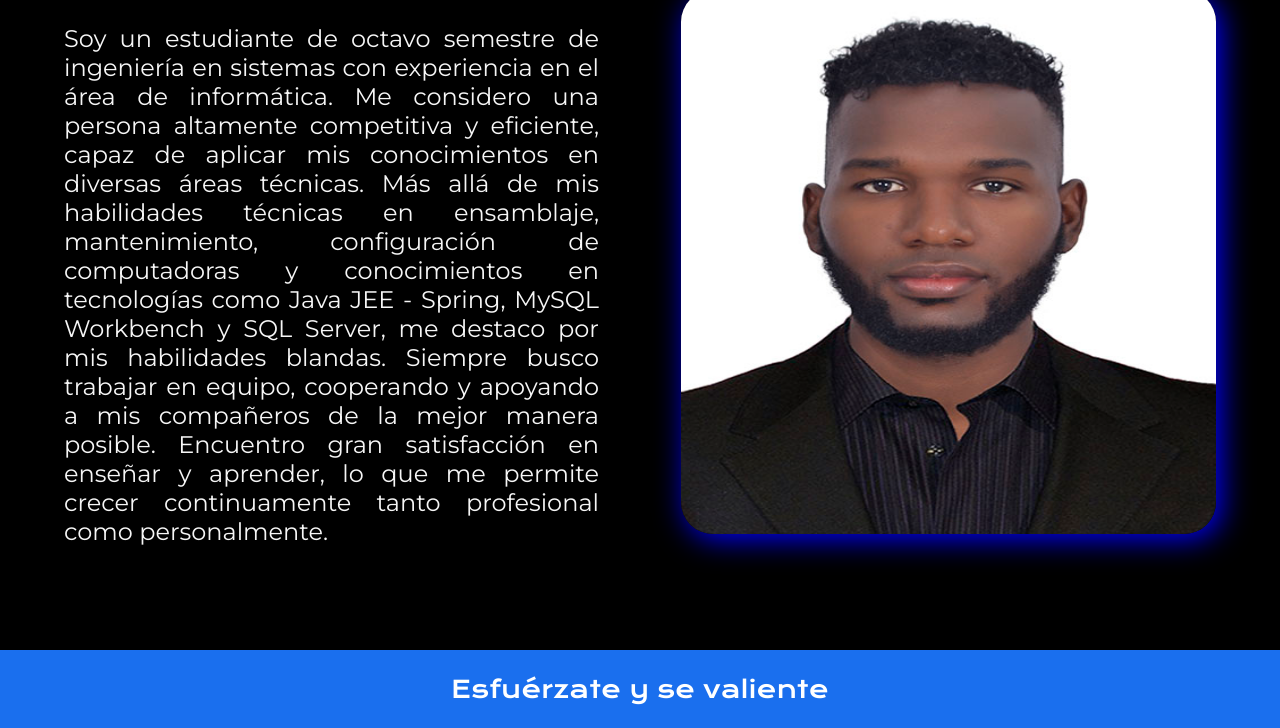
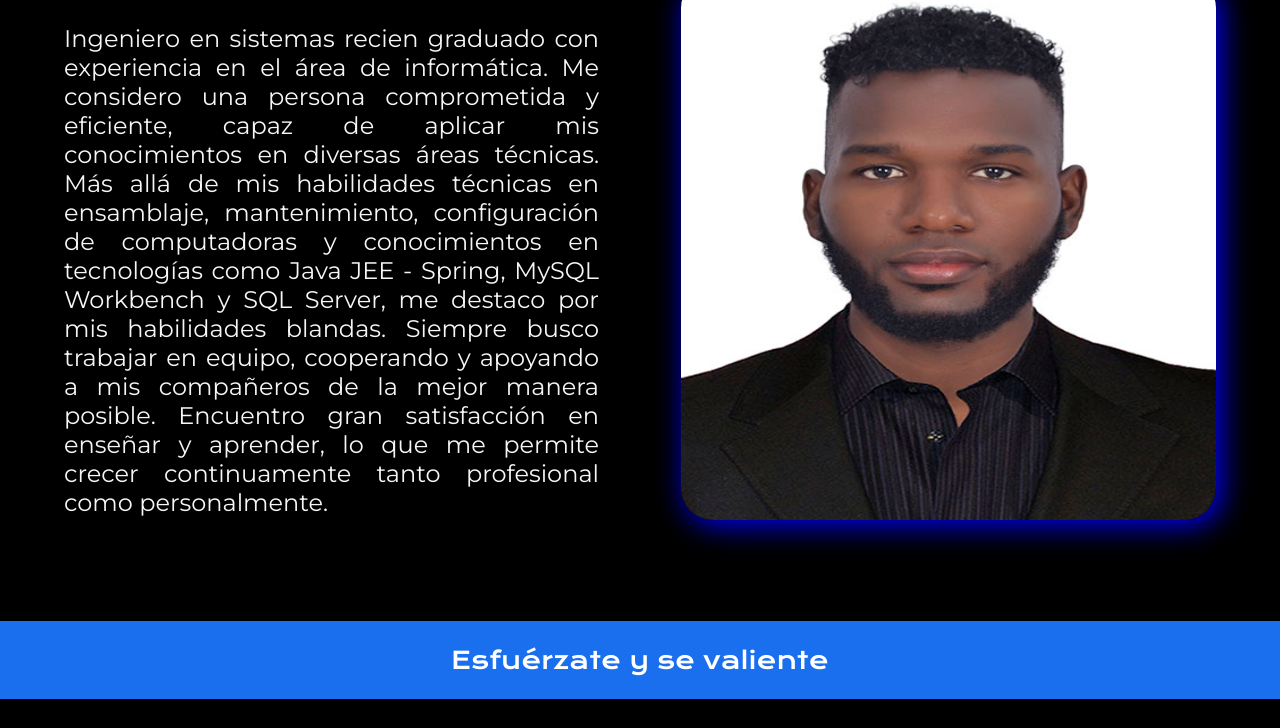
Before and after one commit to BreinnerBenitez/Portafolio_Breinner, a plain HTML site: page sobremi.html in a window 1280 px wide. Shown: the part 180-908 px from the top of the page. After the commit the page ends 879 px from the top, so only its background shows below. Drawn offline with nearby package versions, Linux system fonts and the light colour scheme.

Commit message:
sobremi.html

```diff
--- a/sobremi.html
+++ b/sobremi.html
@@ -20,8 +20,8 @@
         <section class="presentacion_contenido">
             <h1 class="presentacion_contenido_titulo">sobre mi</h1>
             <p class="presentacion_contenido_titulo_texto">
-                Soy un estudiante de octavo semestre de ingeniería en sistemas con experiencia en el área de
-                informática. Me considero una persona altamente competitiva y eficiente, capaz de aplicar mis
+                Ingeniero en sistemas recien graduado con experiencia en el área de
+                informática. Me considero una persona comprometida y eficiente, capaz de aplicar mis
                 conocimientos en diversas áreas técnicas.
 
                 Más allá de mis habilidades técnicas en ensamblaje, mantenimiento, configuración de computadoras y
```
